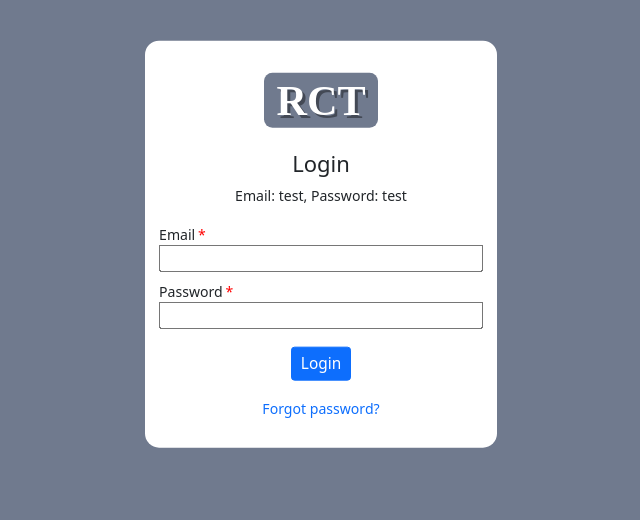
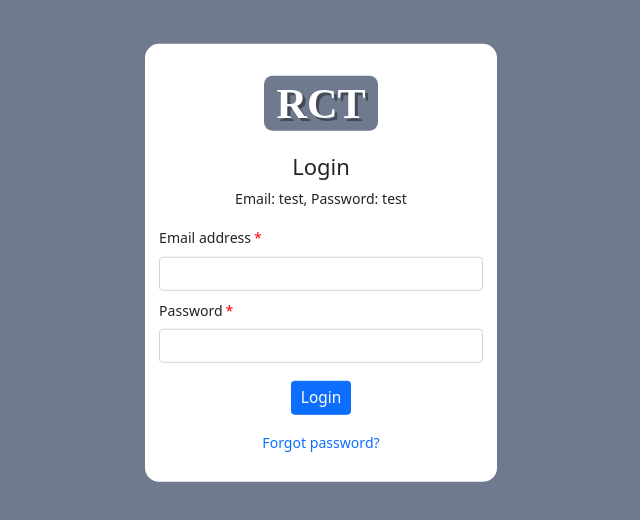
Before and after one commit to ikostov91/react-custom-template, a React (Create React App) app: page /login in a window 1280 px wide. Shown: the top 520 px of the page, without its empty margins (319-959 px from the left). Built offline with nearby package versions, Linux system fonts and the light colour scheme.

Commit message:
updated visuals of login form, updated visuals of user profile options.

```diff
--- a/src/assets/styles/components.scss
+++ b/src/assets/styles/components.scss
@@ -6,6 +6,7 @@
 @import './components/breadcrumbs.scss';
 @import './components/auth-pages-wrapper.scss';
 @import './components/form.scss';
+@import './components/user-profile-dropdown.scss';
 
 .pointer-cursor {
     cursor: pointer;
--- a/src/assets/styles/components/form.scss
+++ b/src/assets/styles/components/form.scss
@@ -6,7 +6,7 @@
   display: block;
 }
 
-.form label.required::after {
+label.form-label.required::after {
   content: "*";
   margin-left: 0.2em;
   color: red;
--- /dev/null
+++ b/src/assets/styles/components/user-profile-dropdown.scss
@@ -0,0 +1,16 @@
+.profile-button.dropdown .dropdown-menu {
+  min-width: 15rem;
+  padding: 0;
+  font-size: inherit;
+}
+
+.profile-button.dropdown .dropdown-item {
+  padding: 0.3em;
+  background-color: #e6e6e6;
+}
+
+.profile-button.dropdown .dropdown-item div {
+  padding: 1em;
+  background-color: white;
+  border-radius: 0.1em;
+}
--- a/src/components/user-profile.js
+++ b/src/components/user-profile.js
@@ -32,11 +32,15 @@ const UserProfile = () => {
               <Translate id="user.profile.dropdown.role.label" stringValues={{ role: userRole }} />
             </div>
           </div>
-          <Dropdown.Item href="#/action-2">
-            <Translate id="user.profile.dropdown.settings.label" />
-            </Dropdown.Item>
-          <Dropdown.Item href="#/action-3" onClick={() => logout()}>
-            <Translate id="user.profile.dropdown.logout.label" />
+          <Dropdown.Item onClick={() => history.push('/user-settings')}>
+            <div>
+              <Translate id="user.profile.dropdown.settings.label" />
+            </div>
+          </Dropdown.Item>
+          <Dropdown.Item onClick={() => logout()}>
+            <div>
+              <Translate id="user.profile.dropdown.logout.label" />
+            </div>
           </Dropdown.Item>
         </Dropdown.Menu>
       </Dropdown>
--- a/src/pages/authentication/login/index.js
+++ b/src/pages/authentication/login/index.js
@@ -2,13 +2,14 @@ import React from "react";
 import { isUserAuthenticated, authenticateUser } from "../../../helpers/auth-utils";
 import { Navigate } from "react-router-dom";
 import Logo from "../../../components/logo";
-import { useForm } from "react-hook-form";
+import { useForm, Controller  } from "react-hook-form";
 import Button from 'react-bootstrap/Button';
 import { Link } from "react-router-dom";
 import history from "../../../history";
+import Form from "react-bootstrap/Form";
 
 const Login = () => {
-  const { register, handleSubmit, formState: { errors } } = useForm();
+  const { control, handleSubmit, formState: { errors } } = useForm();
   const onSubmit = data => {
     if (data.email === 'test' && data.password === 'test') {
       authenticateUser();
@@ -35,10 +36,13 @@ const Login = () => {
           <div className="login-form mb-3">
             <form className="form" onSubmit={handleSubmit(onSubmit)}>
               <div className="mb-2">
-                <label className="required">
-                  Email
-                </label>
-                <input className="form-input" {...register("email", { required: true, maxLength: 20 })} />
+                <Form.Label className="required">Email address</Form.Label>
+                <Controller
+                  name="email"
+                  control={control}
+                  rules={{ required: true, maxLength: 20 }}
+                  render={({ field }) => <Form.Control size="sm" className="mb-1" { ...field } />}
+                />
                 {errors.email?.type === 'required' && (
                   <div className="validation-error">
                     This field is required
@@ -49,10 +53,13 @@ const Login = () => {
                 )}
               </div>
               <div className="mb-3">
-                <label className="required">
-                  Password
-                </label>
-                <input className="form-input" {...register("password", { required: true })} />
+                <Form.Label className="required">Password</Form.Label>
+                <Controller
+                  name="password"
+                  control={control}
+                  rules={{ required: true }}
+                  render={({ field }) => <Form.Control size="sm" className="mb-1" { ...field } />}
+                />
                 {errors.password?.type === 'required' && (
                   <div className="validation-error">
                     This field is required
```
